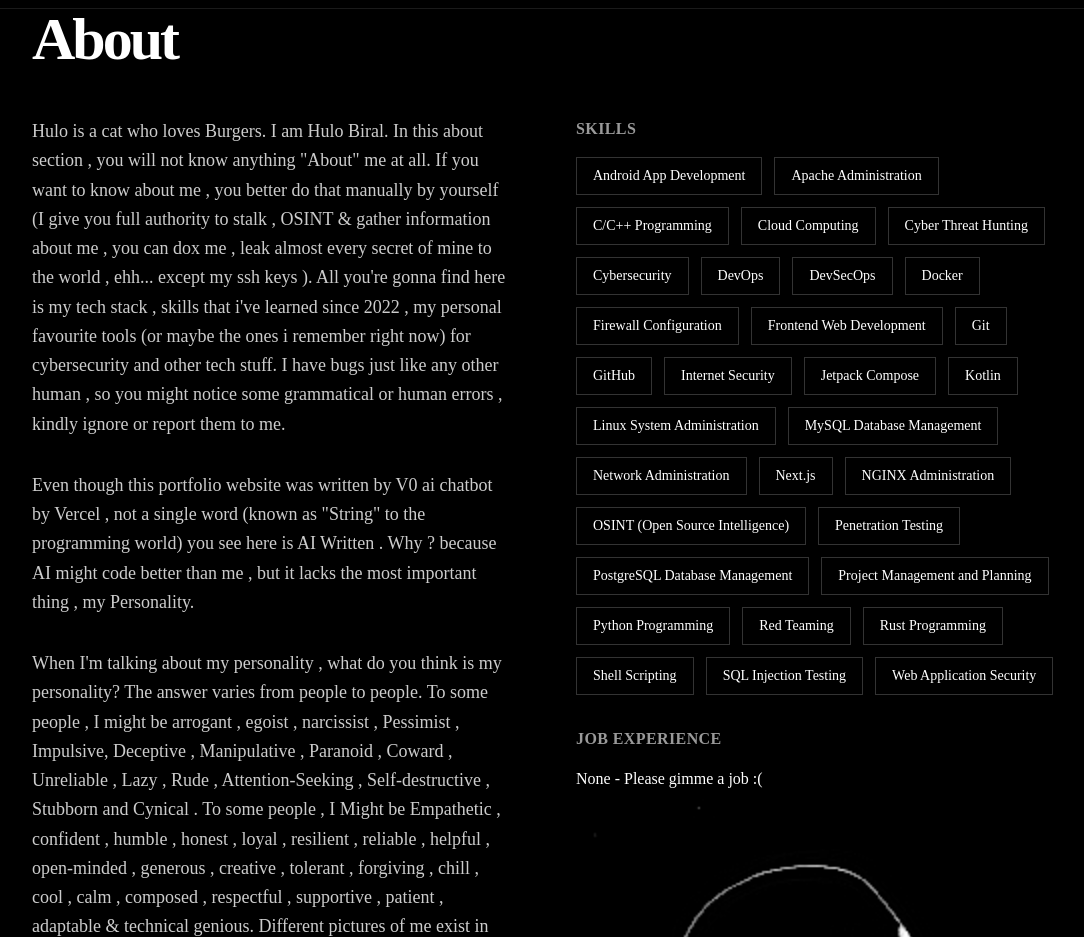
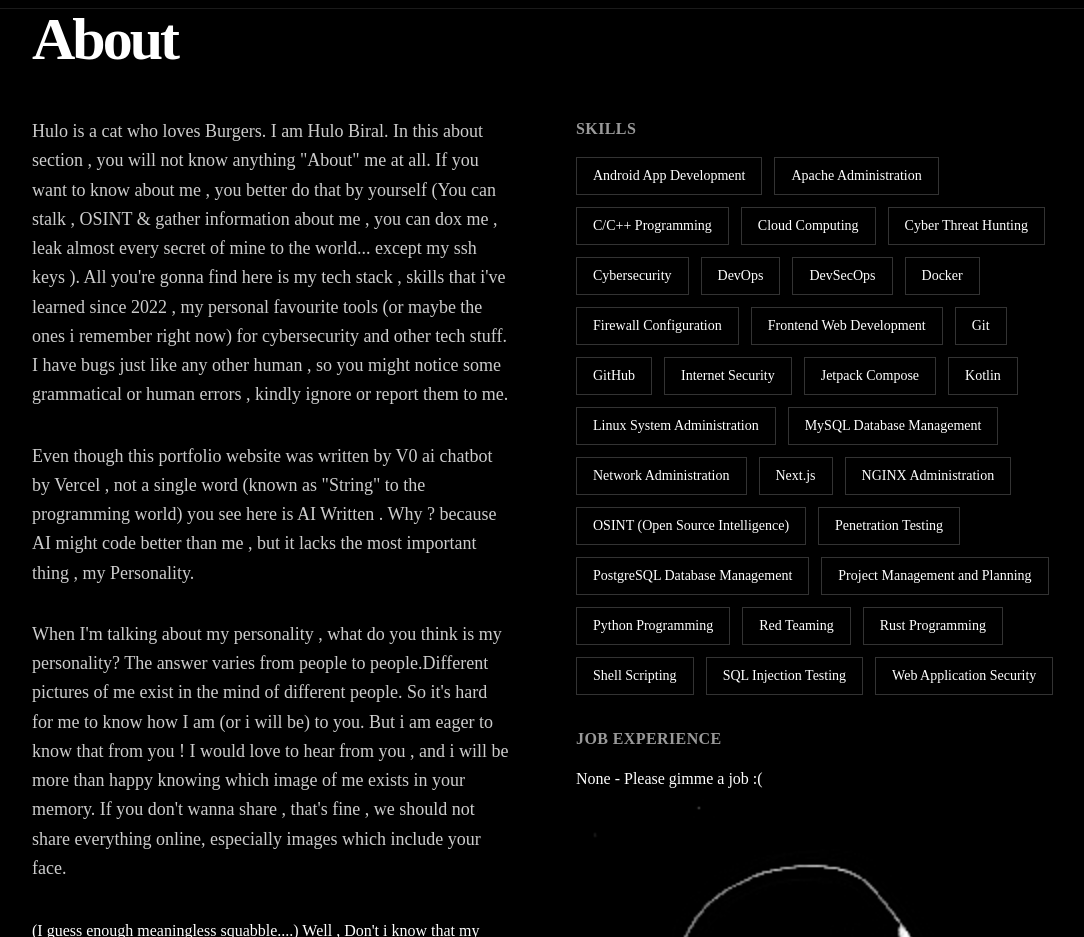
Before and after one commit to hul0/monochrome-portfolio, a Next.js app: page / in a window 1280 px wide. Shown: the part 1115-2052 px from the top of the page, without its empty margins (96-1180 px from the left). Built offline with nearby package versions, Linux system fonts and the light colour scheme.

Commit message:
updated about

```diff
--- a/components/about.tsx
+++ b/components/about.tsx
@@ -14,15 +14,15 @@ export function About() {
             <p className="text-base md:text-lg text-white/80 leading-relaxed">
               Hulo is a cat who loves Burgers. I am Hulo Biral. In this about
               section , you will not know anything "About" me at all. If you
-              want to know about me , you better do that manually by yourself (I
-              give you full authority to stalk , OSINT & gather information
-              about me , you can dox me , leak almost every secret of mine to
-              the world , ehh... except my ssh keys ). All you're gonna find here
-              is my tech stack , skills that i've learned since 2022 , my
-              personal favourite tools (or maybe the ones i remember right now)
-              for cybersecurity and other tech stuff. I have bugs just like any
-              other human , so you might notice some grammatical or human errors
-              , kindly ignore or report them to me.
+              want to know about me , you better do that by yourself (You can
+              stalk , OSINT & gather information about me , you can dox me ,
+              leak almost every secret of mine to the world... except my ssh
+              keys ). All you're gonna find here is my tech stack , skills that
+              i've learned since 2022 , my personal favourite tools (or maybe
+              the ones i remember right now) for cybersecurity and other tech
+              stuff. I have bugs just like any other human , so you might notice
+              some grammatical or human errors , kindly ignore or report them to
+              me.
             </p>
             <p className="text-base md:text-lg text-white/80 leading-relaxed">
               Even though this portfolio website was written by V0 ai chatbot by
@@ -33,25 +33,28 @@ export function About() {
             </p>
             <p className="text-base md:text-lg text-white/80 leading-relaxed">
               When I'm talking about my personality , what do you think is my
-              personality? The answer varies from people to people. To some
+              personality? The answer varies from people to people.
+              {/*
+              To some
               people , I might be arrogant , egoist , narcissist , Pessimist ,
               Impulsive, Deceptive , Manipulative , Paranoid , Coward ,
-              Unreliable , Lazy , Rude , Attention-Seeking , Self-destructive ,
+              Unreliable , Lazy , Rude , Attention-Seeking ,
               Stubborn and Cynical . To some people , I Might be Empathetic ,
               confident , humble , honest , loyal , resilient , reliable ,
               helpful , open-minded , generous , creative , tolerant , forgiving
               , chill , cool , calm , composed , respectful , supportive ,
-              patient , adaptable & technical genious. Different pictures of me
-              exist in the mind of different people. So it's hard for me to know
-              how I am (or i will be) to you. But i am eager to know that from
-              you ! I would love to hear from you , and i will be more than
-              happy knowing which image of me exists in your memory. If you
-              don't wanna share , that's totally fine , we should not share
-              everything online.
+              patient , adaptable & technical genious.
+               */}
+              Different pictures of me exist in the mind of different people. So
+              it's hard for me to know how I am (or i will be) to you. But i am
+              eager to know that from you ! I would love to hear from you , and
+              i will be more than happy knowing which image of me exists in your
+              memory. If you don't wanna share , that's fine , we should
+              not share everything online, especially images which include your face.
             </p>
             <p className="text-base text-shadow-white/80 leading-loose">
-              (I guess enough meaningless squabble....) Man don't i know that my
-              works matter more than my meaningless squabble ? Oops! maybe the
+              (I guess enough meaningless squabble....) Well , Don't i know that my
+              works matter more than my meaningless squabble ? Maybe the
               Vegeta inside me heard that... <br></br> meaningless huh ??
             </p>
             <QuoteComponent
@@ -62,8 +65,7 @@ export function About() {
               imageHeight={200}
               imageWidth={200}
               schemaType="Comment"
-              datePublished="2024-11-08"
-              url="https://example.com/review/123"
+              datePublished="2025-11-09"
               variant="bordered"
               quoteColor="white"
               imagePosition="top"
```
